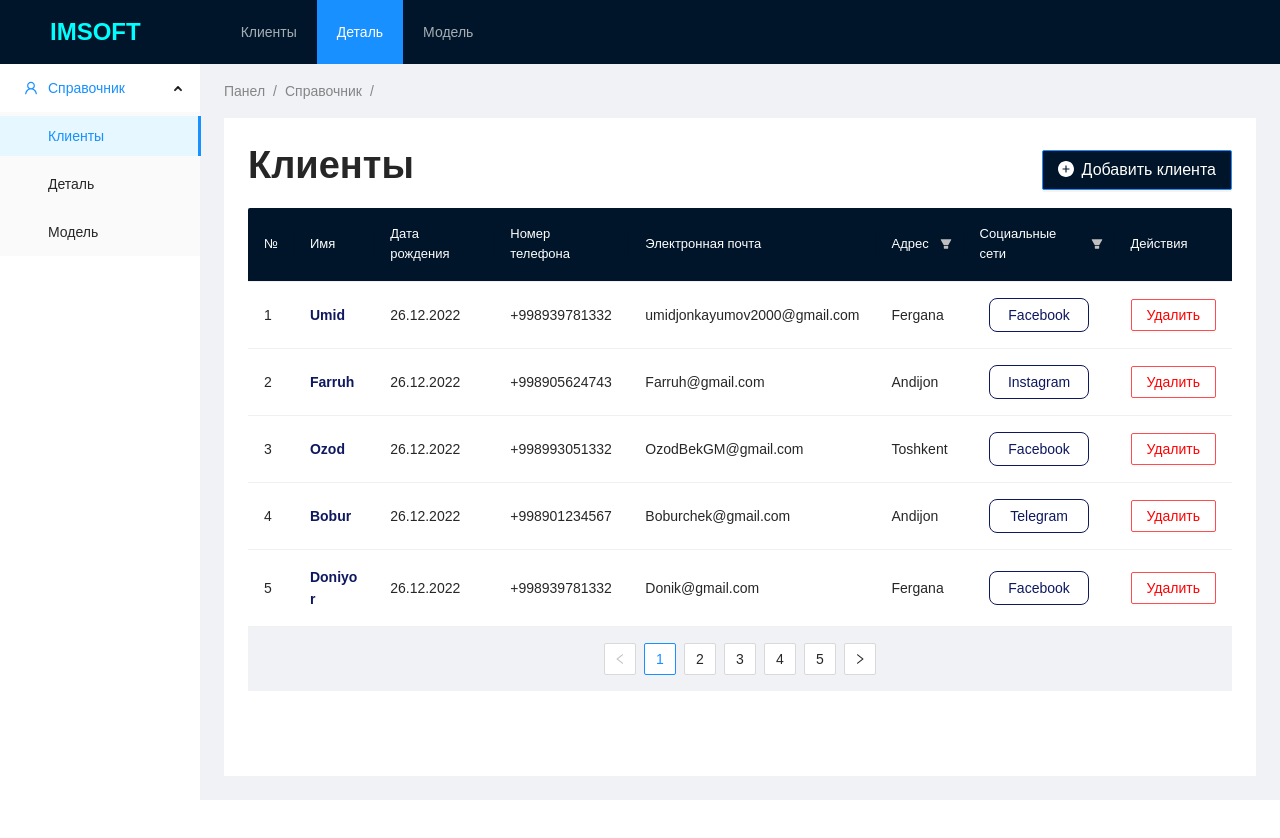
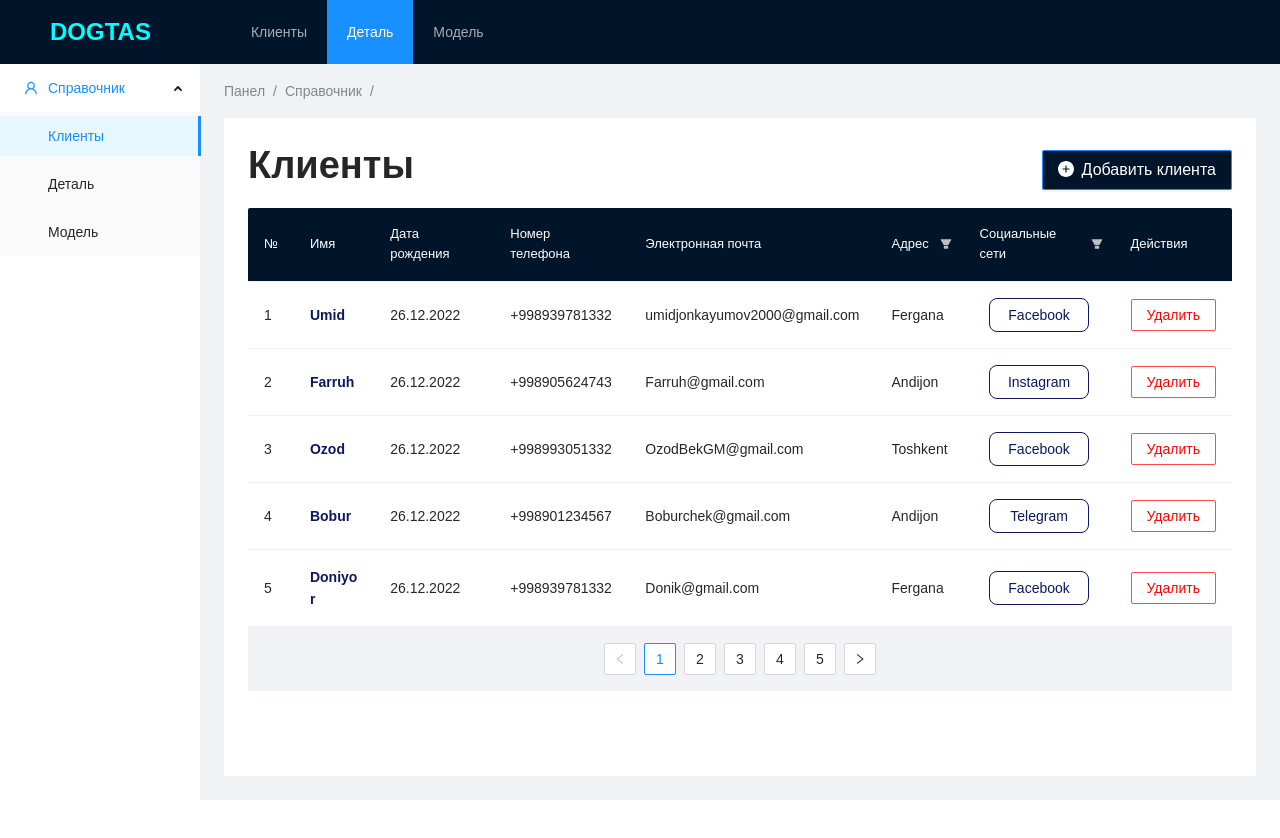
Before and after one commit to hopekayumov/imsoft, a React (Create React App) app: page / in a window 1280 px wide. Shown: the top 838 px of the page. Built offline with nearby package versions, Linux system fonts and the light colour scheme.

Commit message:
change header name

```diff
--- a/src/components/Header/Header.jsx
+++ b/src/components/Header/Header.jsx
@@ -9,7 +9,7 @@ const HeaderDash = () => {
       className="header"
       style={{ position: "sticky", top: "0", zIndex: "99" }}
     >
-      <div className="logo">IMSOFT</div>
+      <div className="logo">DOGTAS</div>
       <Menu theme="dark" mode="horizontal" defaultSelectedKeys={["2"]}>
         <Menu.Item key="1">
           <Link to="/clients">Клиенты</Link>
```
